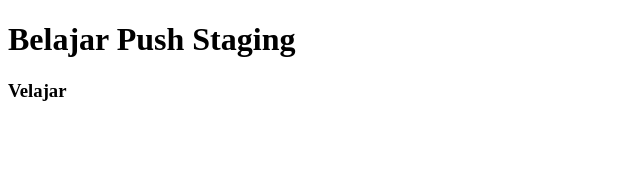
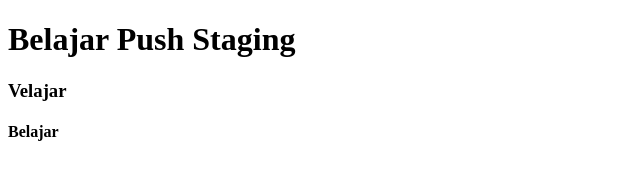
Before and after one commit to yudhiskrisna/belajar-niomic, a plain HTML site: page header.html in a window 1280 px wide. Shown: the full height of the page, 0-640 px from the left. Drawn offline with Linux system fonts and the light colour scheme.

Commit message:
add element h4

```diff
--- a/header.html
+++ b/header.html
@@ -9,6 +9,7 @@
 <body>
   <h1>Belajar Push Staging</h1>
   <h3>Velajar</h3>
+  <h4>Belajar</h4>
 </body>
 
 </html>
```
